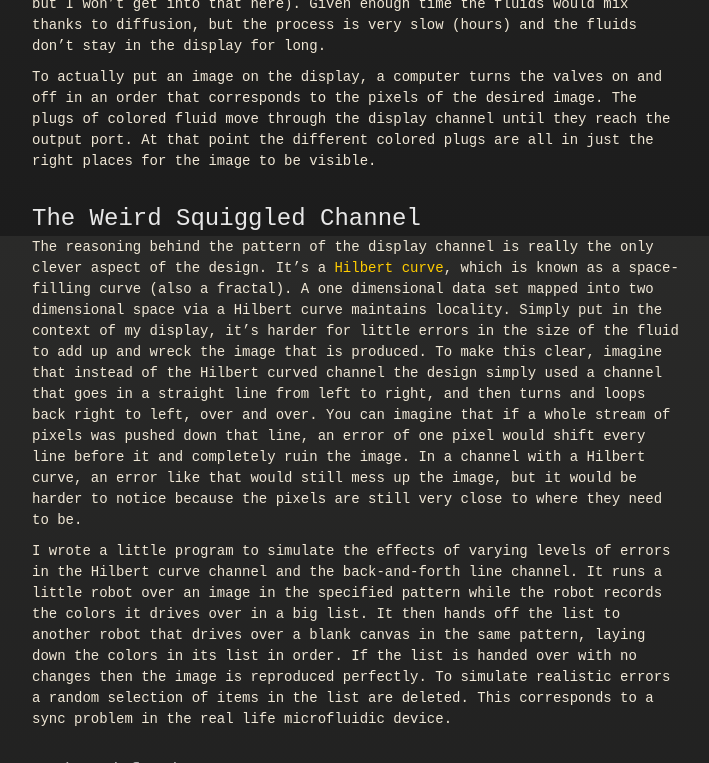
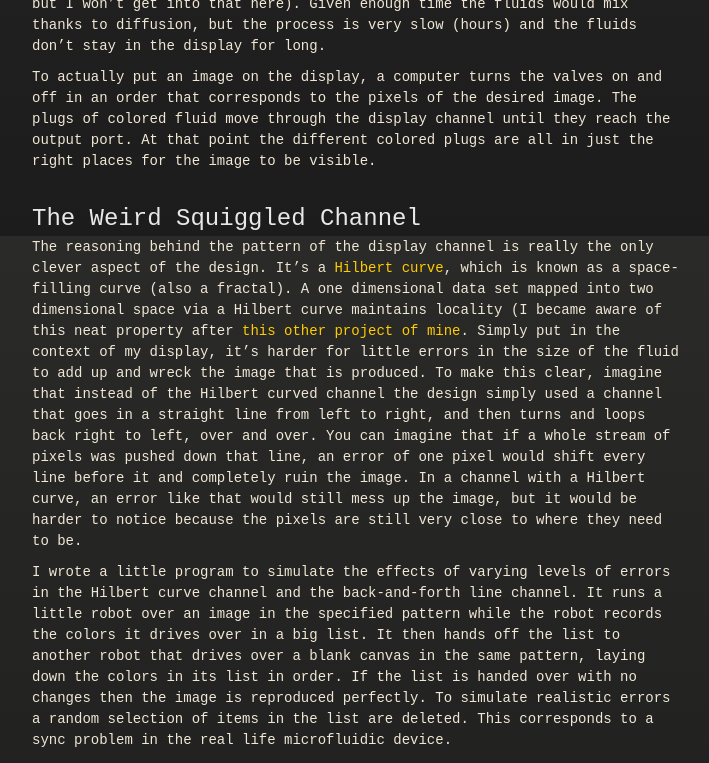
Before and after one commit to jmpinit/old-blog, a Jekyll site: the page built from _posts/2014-04-04-microfluidic-screen.md, in a window 1280 px wide and 900 px high, scrolled down 3364 px, cut to the strip 0-763 px from the top of the window. Shown: the whole strip, without its empty margins (233-942 px from the left). Built offline with Jekyll 4.4.1, drawn with Linux system fonts in a browser that asks for light colours.

Commit message:
Added link to other post that uses Hilbert curves.

```diff
--- a/_posts/2014-04-04-microfluidic-screen.md
+++ b/_posts/2014-04-04-microfluidic-screen.md
@@ -7,7 +7,6 @@ tags: []
 ---
 
 <!-- TODO: how I made the images (JS script manipulating SVG => dilation in GIMP) -->
-<!-- TODO: mention other Hilbert curve project -->
 
 # Microfluidic Screen
 
@@ -57,7 +56,7 @@ To actually put an image on the display, a computer turns the valves on and off
 
 ## The Weird Squiggled Channel
 
-The reasoning behind the pattern of the display channel is really the only clever aspect of the design. It's a [Hilbert curve](http://en.wikipedia.org/wiki/Hilbert_curve), which is known as a space-filling curve (also a fractal). A one dimensional data set mapped into two dimensional space via a Hilbert curve maintains locality. Simply put in the context of my display, it's harder for little errors in the size of the fluid to add up and wreck the image that is produced. To make this clear, imagine that instead of the Hilbert curved channel the design simply used a channel that goes in a straight line from left to right, and then turns and loops back right to left, over and over. You can imagine that if a whole stream of pixels was pushed down that line, an error of one pixel would shift every line before it and completely ruin the image. In a channel with a Hilbert curve, an error like that would still mess up the image, but it would be harder to notice because the pixels are still very close to where they need to be.
+The reasoning behind the pattern of the display channel is really the only clever aspect of the design. It's a [Hilbert curve](http://en.wikipedia.org/wiki/Hilbert_curve), which is known as a space-filling curve (also a fractal). A one dimensional data set mapped into two dimensional space via a Hilbert curve maintains locality (I became aware of this neat property after [this other project of mine](http://owen-t.me/software/2014/02/18/turtle-soup.html). Simply put in the context of my display, it's harder for little errors in the size of the fluid to add up and wreck the image that is produced. To make this clear, imagine that instead of the Hilbert curved channel the design simply used a channel that goes in a straight line from left to right, and then turns and loops back right to left, over and over. You can imagine that if a whole stream of pixels was pushed down that line, an error of one pixel would shift every line before it and completely ruin the image. In a channel with a Hilbert curve, an error like that would still mess up the image, but it would be harder to notice because the pixels are still very close to where they need to be.
 
 I wrote a little program to simulate the effects of varying levels of errors in the Hilbert curve channel and the back-and-forth line channel. It runs a little robot over an image in the specified pattern while the robot records the colors it drives over in a big list. It then hands off the list to another robot that drives over a blank canvas in the same pattern, laying down the colors in its list in order. If the list is handed over with no changes then the image is reproduced perfectly. To simulate realistic errors a random selection of items in the list are deleted. This corresponds to a sync problem in the real life microfluidic device.
 
```
